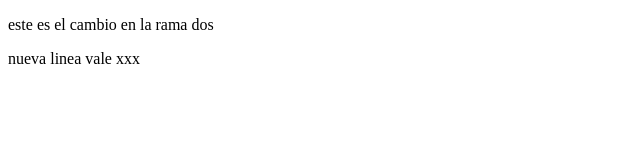
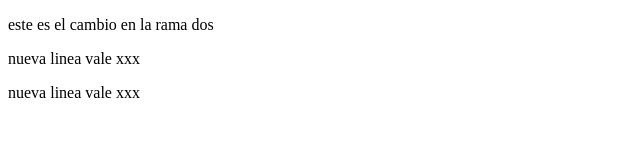
Before and after one commit to sgzurita/pagina-web, a plain HTML site: page index.html in a window 1280 px wide. Shown: the whole page, without its empty margins (0-640 px from the left). Drawn offline with Linux system fonts and the light colour scheme.

Commit message:
este es on line

```diff
--- a/index.html
+++ b/index.html
@@ -7,5 +7,6 @@
 <body>
 <p> este es el cambio en la rama dos </p>
 <p>nueva linea vale xxx</p>
+	<p>nueva linea vale xxx</p>
 </body>
 </html>
```
